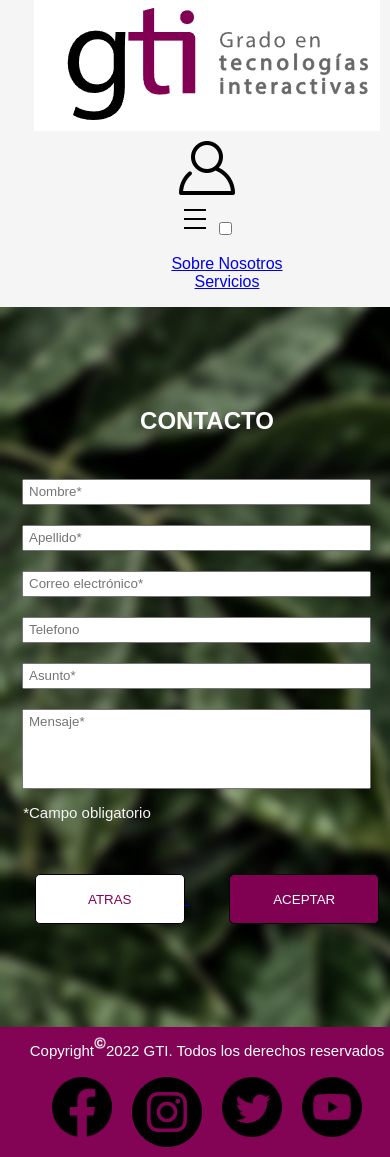
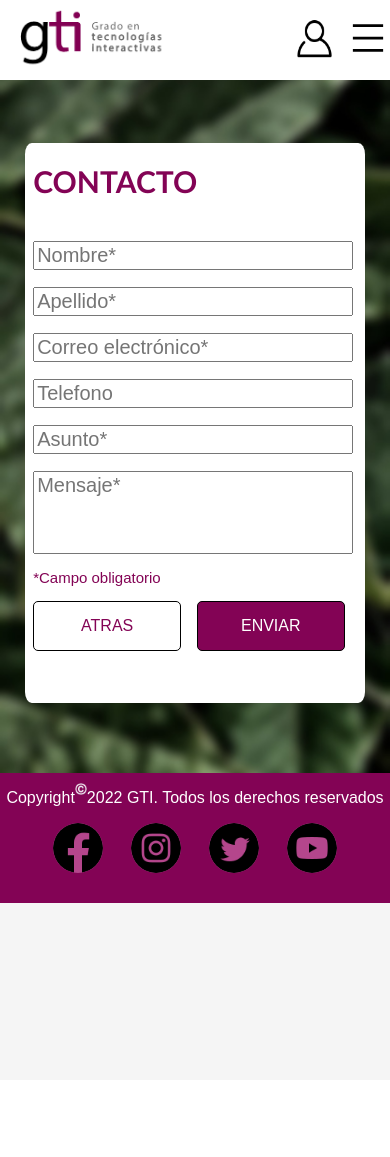
Before and after one commit to Foxpeet/ProyectoWebBueno, a PHP site: page /contacto.html in a window 390 px wide. After the commit the page ends 903 px from the top, so only its background shows below. Run offline with PHP 8.4, Linux system fonts and the light colour scheme.

Commit message:
contacto ajustado y responsive v1

```diff
--- a/contacto.html
+++ b/contacto.html
@@ -7,100 +7,82 @@
     <title>GTI || Contacto </title>
 
 
-    <link href="css/estilo-cabecera.css" rel="stylesheet" type="text/css">
+    <link href="css/estilo-comun.css" rel="stylesheet" type="text/css">
     <link href="css/estilo-contacto.css" rel="stylesheet" type="text/css">
 
 </head>
 <body>
-    <div id="movil">
-        <!-- seccion de encabezado-->
-        <section class="comienzo">
-            <header class="encabezado" role="banner">
-                <a href="index.html" id="logo">
-                    <img src="images/LogoGTI.png" alt="Logo de GTI" id="logo">
+    <!-- seccion de cabecera-->
+    <header class="cabecera" role="banner">
+        <a href="index.html">
+            <img src="images/LogoGTI.png" alt="logo de GTI" id="logo">
         </a>
         <div id="login-y-menu">
             <a href="login.html" id="login">
-                        <img src="images/iniciar_sesion.png" alt="Iniciar sesión" id="login">
+                <img src="images/iniciar_sesion.png" alt="Iniciar Sesion" id="login">
             </a>
             <!-- aquí va el menu desplegable-->
             <div class="respmenu" id="menu">
-                        <img src="images/menu-hamburger.svg" alt="Menú" id="menu">
+                <img src="images/menu-hamburger.svg" alt="Icono del menu Hambuerguesa" id="menu">
                 <input type="checkbox">
                 <i class="fas fa-bars"></i>
                 <i class="fas fa-times"></i>
                 <nav>
                     <ul>
-                                <li><a href="#espacio-descubrir">Sobre Nosotros</a></li>
-                                <li><a href="#porquelagente-img">Servicios</a></li>
-
+                        <li><a href="index.html">Sobre Nosotros</a></li>
+                        <li><a href="index.html">Servicios</a></li>
                     </ul>
                 </nav>
             </div>
         </div>
     </header>
+    <div id="espacio"></div>
     <!-- fin de encabezado -->
 
     <section class="contacto">
-                <div class="pag-contacto-part1" id="pag-contacto-part1">
-                    <div id="cuadro">
-
-                        <p id="titulo">CONTACTO</p>
-
+        <div class="cuadro" id="cuadro">
+            <h1 class="titulo" id="titulo-contacto">CONTACTO</h1>
             <!--comienzo formulario-->
             <form onsubmit="enviarCONTACTO(event)">
+                <section>
+                    <input class="entrada" type="text" placeholder="Nombre*" required>
 
+                </section>
                 <section>
-                            <input id="NOMBRE" type="text" placeholder="Nombre*" required> <br>
-
+                    <input class="entrada" type="text" placeholder="Apellido*" required>
                 </section>
 
                 <section>
-                            <input id="apellidos" type="text" placeholder="Apellido*" required> <br>
-
+                   <input class="entrada" type="email" placeholder="Correo electrónico*" required>
                 </section>
 
                 <section>
-                           <input id="correoelectronico" type="email" placeholder="Correo electrónico*" required> <br>
-
-                        </section>
-
-                        <section>
-                           <input id="numeroDeTelefono" type="number" placeholder="Telefono"> <br>
-
-                        </section>
-
-                        <section>
-                            <input id="asunto" type="text" placeholder="Asunto*" required> <br>
-
-                        </section>
-
-                        <section>
-                            <input id="mensaje"  type="text" placeholder="Mensaje*" required> <br>
-
-                        </section>
-
-                        <section>
-                            <p id="obligatorio">*Campo obligatorio</p><br>
-
+                   <input class="entrada" type="number" placeholder="Telefono">
                 </section>
                 <section>
-                            <a href="index.html">
-                                <button type="button" class="boton-atras"> ATRAS</button>
+                    <input class="entrada" type="text" placeholder="Asunto*" required>
+                </section>
+                <section>
+                    <input class="entrada" id="mensaje" type="text" placeholder="Mensaje*" required>
+                </section>
+                <section>
+                    <p id="obligatorio">*Campo obligatorio</p>
+                </section>
+                <section id="botones-contacto">
+                    <a href="index.html" id="boton">
+                        <button type="button" class="boton2" id="boton"> ATRAS</button>
                     </a>
-
-                            <a href="#">
-                                <button type="submit" class="boton-aceptar"> ACEPTAR</button>
+                    <a href="#" id="boton">
+                        <button type="submit" class="boton1" id="boton"> ENVIAR</button>
                     </a>
-
                 </section>
             </form>
             <!--fin formulario-->
         </div>
-                </div>
     </section>
-        </section>
-         <!-- comienzo abajo -->
+
+    <!-- comienzo footer -->
+
     <footer class="footer" id="footer">
         <article id="derechos">
             <p>Copyright</p>
@@ -109,12 +91,11 @@
         </article>
         <article id="redessociales">
             <a href="http://www.facebook.com/"><img src="images/facebook.png" alt="Facebook" id="img-redsocial"></a>
-                <a href="http://www.instagram.com/"><img src="images/instagram.png" alt="Instagram" id="img-redsocialInsta"></a>
+            <a href="http://www.instagram.com/"><img src="images/instagram.png" alt="Instagram" id="img-redsocial"></a>
             <a href="http://www.twitter.com/"><img src="images/twitter.png" alt="Twitter" id="img-redsocial"></a>
             <a href="http://www.youtube.com/"><img src="images/youtube.png" alt="Youtube" id="img-redsocial"></a>
         </article>
+    </footer>
 
-        </footer>
-    </div>
 </body>
 </html>
--- a/css/estilo-contacto.css
+++ b/css/estilo-contacto.css
@@ -1,74 +1,37 @@
-/*COMIENZA FONDO GENERAL*/
-body{
-    background: rgb(238, 255, 210);
-    margin: 0px;
-    font-family: Arial, Helvetica, sans-serif;
-}
-
-#movil{
-    display:flex;
-    flex-direction: column;
-    width: 414px;
-    margin: 0 auto;
-    justify-content: center;
-    align-items: center;
-    flex-wrap: wrap;
-    background-color: whitesmoke;
-    padding: 0px;
-    text-align: center;
-}
 
 .contacto{
     display:flex;
-    width: 414px;
-    margin: 0 auto;
+    width: 100%;
+    height: 700px;
     justify-content: center;
     flex-wrap: wrap;
     background-color: whitesmoke;
-}
-
-#pag-contacto-part1{
-    height:720px;
-    width: 414px;
     text-align: center;
     background-image: url("../images/fondoContacto.jpg");
     background-size: cover;
     background-position: center;
 }
-ul{
-    list-style:none
+
+#cuadro{
+    padding-left: 2%;
+    height: 80%;
+}
+form{
+    width: 94%;
+    height: 100%;
+}
+#titulo-contacto{
+    display: flex;
+    justify-content: start;
+    font-size: 30px;
 }
 
-/*FIN FONDO GENERAL*/
-
-#titulo{
-    margin-top: 100px;
-    font-size: 24px;
-    text-align: center;
-    color: white;
-    font-weight: bold;
-}
-
-#nombre{
-    text-align: left;
-    margin-left: 21px;
-    font-size: 16px;
-    font-style: normal;
-}
-
-#NOMBRE,
-#apellidos,
-#correoelectronico,
-#numeroDeTelefono,
-#asunto,
-#mensaje{
-    width:240px;
-    padding-right: 100px;
-    margin-right: 21px;
-    padding-left: 5px;
+.entrada{
+    width:100%;
     line-height: 20px;
     border: 0,5px solid #000000;
-    margin-top: 20px;
+    margin-top: 17px;
+    font-size: 20px;
 }
 
 #mensaje{
@@ -76,140 +39,16 @@ ul{
 }
 
 #obligatorio{
-    font-family: Arial, Helvetica, sans-serif;
     font-size: 15px;
-    color: whitesmoke;
-    margin-right: 240px;
+    color: rgb(130, 0, 83, 0.99);
 }
 
-/*INICIO BOTONES*/
-
-.boton-aceptar[type="submit"]{
-    height:50px;
-    width:150px;
-    margin-top: 10px;
-    background:rgb(130, 0, 83, 0.99);
-    border:1px solid #000000;
-    color: #ffffff;
-    border-radius:5px;
-    margin-left: 40px;
-
+#botones-contacto{
+    width: 100%;
+    height: 100%;
+    display: flex;
+    gap:5%;
 }
-.boton-atras[type="button"]{
-    height:50px;
-    width:150px;
-    background:#ffffff;
-    border:1px solid #000000;
-    color: rgb(130, 0, 83, 0.99);
-    border-radius:5px;
-    margin-top: 20px;
-
+#boton{
+    width: 100%;
 }
-
-.boton-aceptar:hover{
-    background-color:rgba(87, 10, 59, 0.99);
-    border:1px solid gray;
-}
-.boton-atras:hover{
-    background-color:rgb(236, 236, 236);
-    border:1px solid gray;
-}
-
-/*FIN BOTONES*/
-
-/*
-* Comienzo footer ------------------
-*/
-
-.footer{
-    background-color: rgb(130, 0, 83, 0.99);
-    display:flex;
-    justify-content:flex-start;
-    gap:15px;
-    flex-direction: column;
-    width: 414px;
-    height: 130px;
-    color:white;
-}
-#derechos{
-    height: 30px;
-    display: flex;
-    flex-direction: row;
-    text-align: center;
-    display:flex;
-    justify-content: center;
-    font-family: "Arial Normal", "Arial", sans-serif;
-    font-size: 15px;
-}
-
-#imagen-copyright{
-    margin-top: 10px;
-    width: 12px;
-    height: 12px;
-}
-
-#redessociales{
-    height: 60px;
-    display:flex;
-    justify-content: space-around;
-    padding-left: 10%;
-    padding-right: 10%;
-    padding-top: 5px;
-}
-#img-redsocial{
-    width: 60px;
-    height: 60px;
-}
-#img-redsocialInsta{
-    width: 70px;
-    height: 70px;
-}
-
-/*
-* Fin footer------------------
-*/
-
-/*
-* Comienza confirmacion (provisional)------------------
-*/
-
-#hasIniciadoSesionCorrectamente {
-    margin-top: 100px;
-    font-size: 24px;
-    text-align: center;
-    color: black;
-    font-weight: bold;
-}
-
-.confirmacionContacto {
-    display: flex;
-    height: 720px;
-    width: 414px;
-    text-align: center;
-    background-image: url("../images/fondoContacto.jpg");
-    background-size: cover;
-    background-position: center;
-    align-items: center;
-    justify-content: center;
-}
-#pag-confirmacionUSER-part1{
-    background-color: whitesmoke;
-    border-radius: 20px;
-    width: 80%;
-    height: 40%;
-}
-
-.boton-aceptar {
-    height: 50px;
-    width: 150px;
-    margin-top: 10px;
-    background: rgb(130, 0, 83, 0.99);
-    border: 1px solid #000000;
-    color: #ffffff;
-    border-radius: 5px;
-    margin-left: 40px;
-}
-
-#confirmacionContacto{
-    align-items: center;
-}
```
Lines whose indentation alone changed are shown as unchanged.
